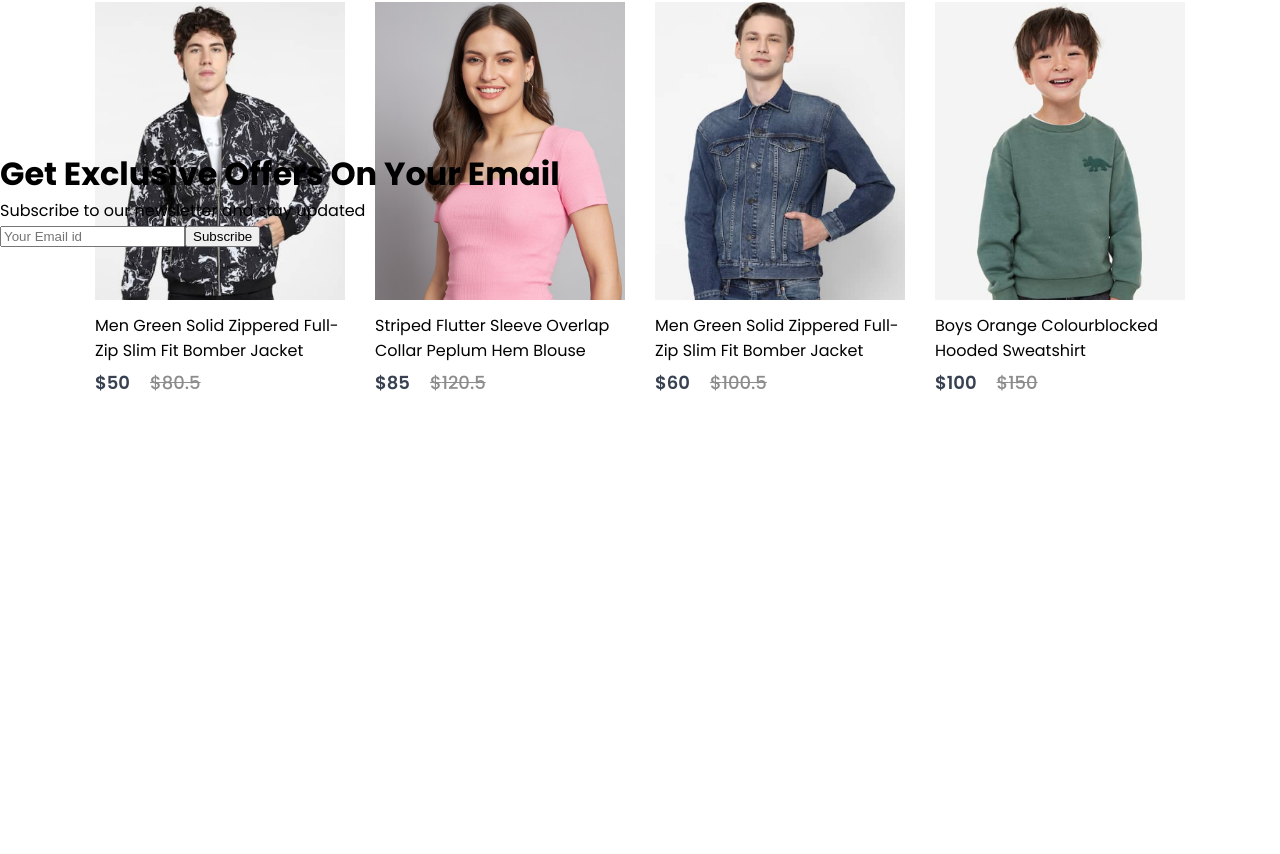
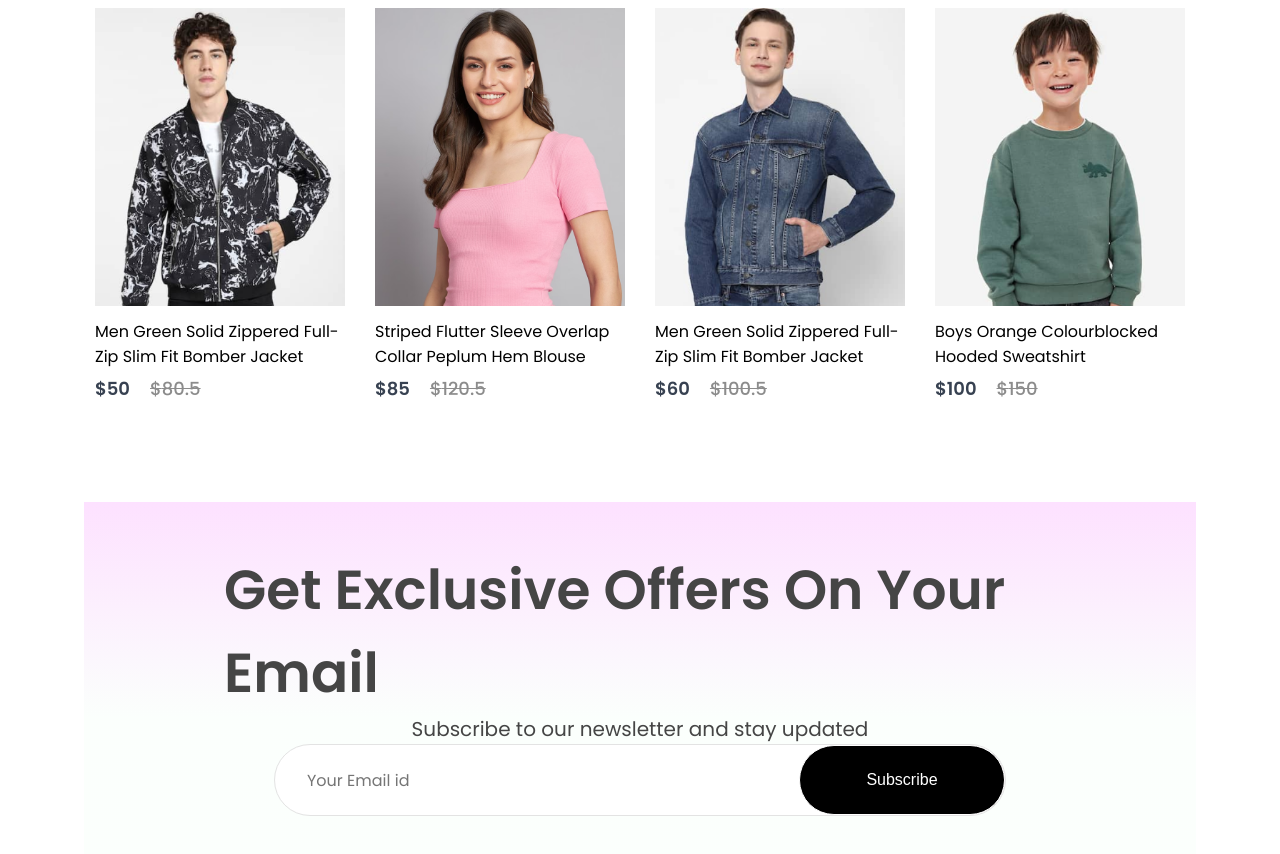
Before and after one commit to Mahmoud-Shoura/full-e-commerce, a React (Create React App) app: page / in a window 1280 px wide. Shown: the part 3057-3911 px from the top of the page. Before the commit the page ends 3527 px from the top, so only its background shows below. Built offline with nearby package versions, Linux system fonts and the light colour scheme.

Commit message:
end NewLetter component

```diff
--- a/src/Components/NewCollections/NewCollections.css
+++ b/src/Components/NewCollections/NewCollections.css
@@ -3,7 +3,7 @@
     flex-direction: column;
     align-items: center;
     gap: 10px;
-    height: 90vh;
+    margin-bottom: 100px;
 }
 
 .newcollections h1 {
--- a/src/Components/NewsLetter/NewsLetter.css
+++ b/src/Components/NewsLetter/NewsLetter.css
@@ -3,4 +3,61 @@
     height: 40vh;
     display: flex;
     flex-direction: column;
+    align-items: center;
+    justify-content: center;
+    margin: auto;
+    padding: 20px 140px;
+    margin-bottom: 150px;
+    background: linear-gradient(180deg, #fde1ff 0% , #e1ffea22 60%);
 }
+
+.newsletter h1 {
+    color: #454545;
+    font-size: 55px;
+    font-weight: 600;
+}
+
+.newsletter p {
+    color: #454545;
+    font-size: 20px;
+}
+
+.newsletter div {
+    display: flex;
+    align-items: center;
+    justify-content: space-between;
+    background: white;
+    width: 730px;
+    height: 70px;
+    border-radius: 80px;
+    border: 1px solid #e3e3e3;
+}
+
+.newsletter input {
+    width: 500px;
+    margin-left: 30px;
+    border: none;
+    outline: none;
+    color: #616161;
+    font-family: Poppins;
+    font-size: 16px;
+}
+
+.newsletter div button {
+    width: 210px;
+    height: 70px;
+    border-radius: 80px;
+    background: black;
+    color: white;
+    font-size: 16px;
+    cursor: pointer;
+    transition: 0.7s;
+    border: 1px solid white;
+}
+
+.newsletter div button:hover {
+    transform: scale(.5s);
+    background: transparent;
+    color: black;
+    border: 1px solid black;
+}
```
